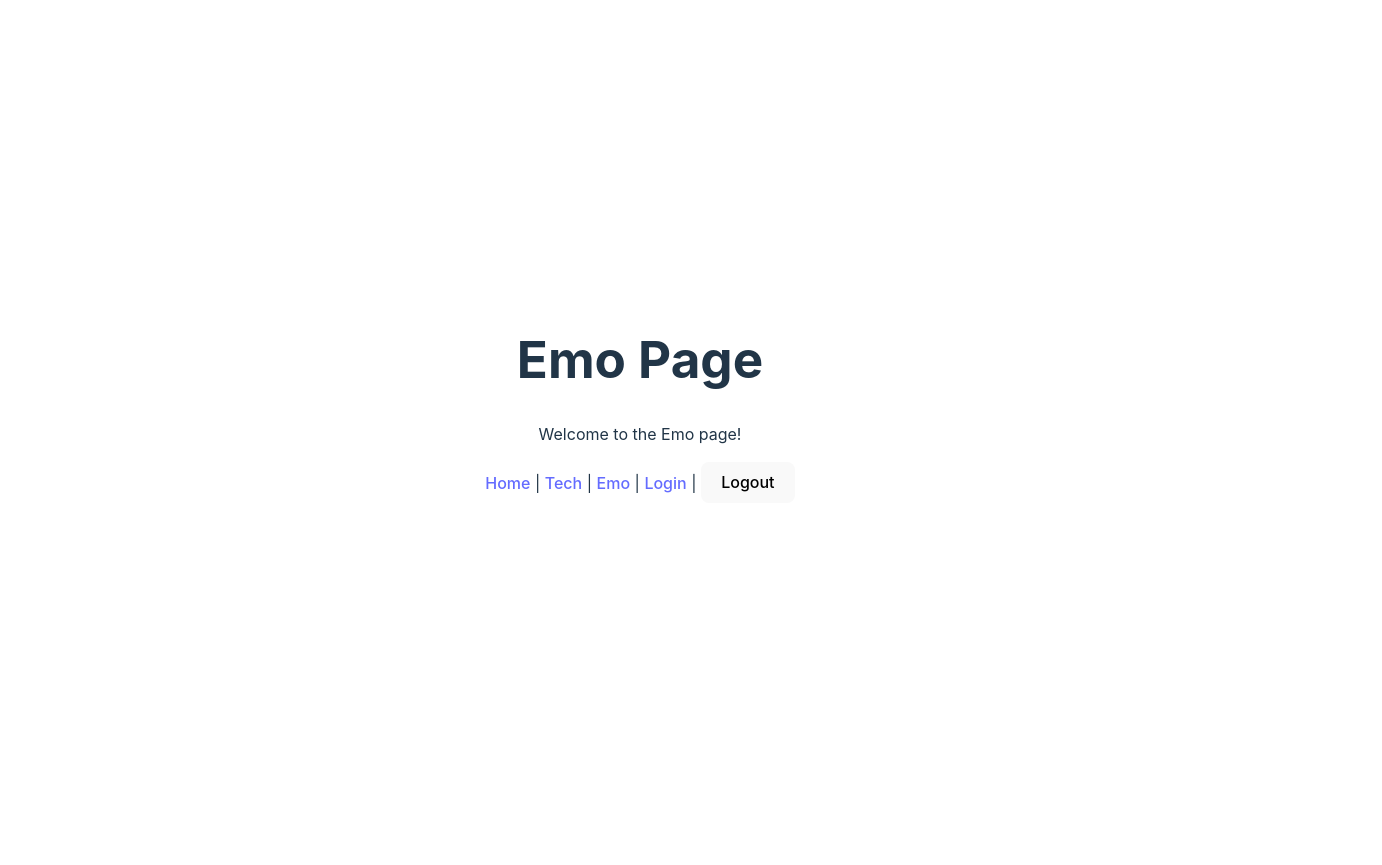
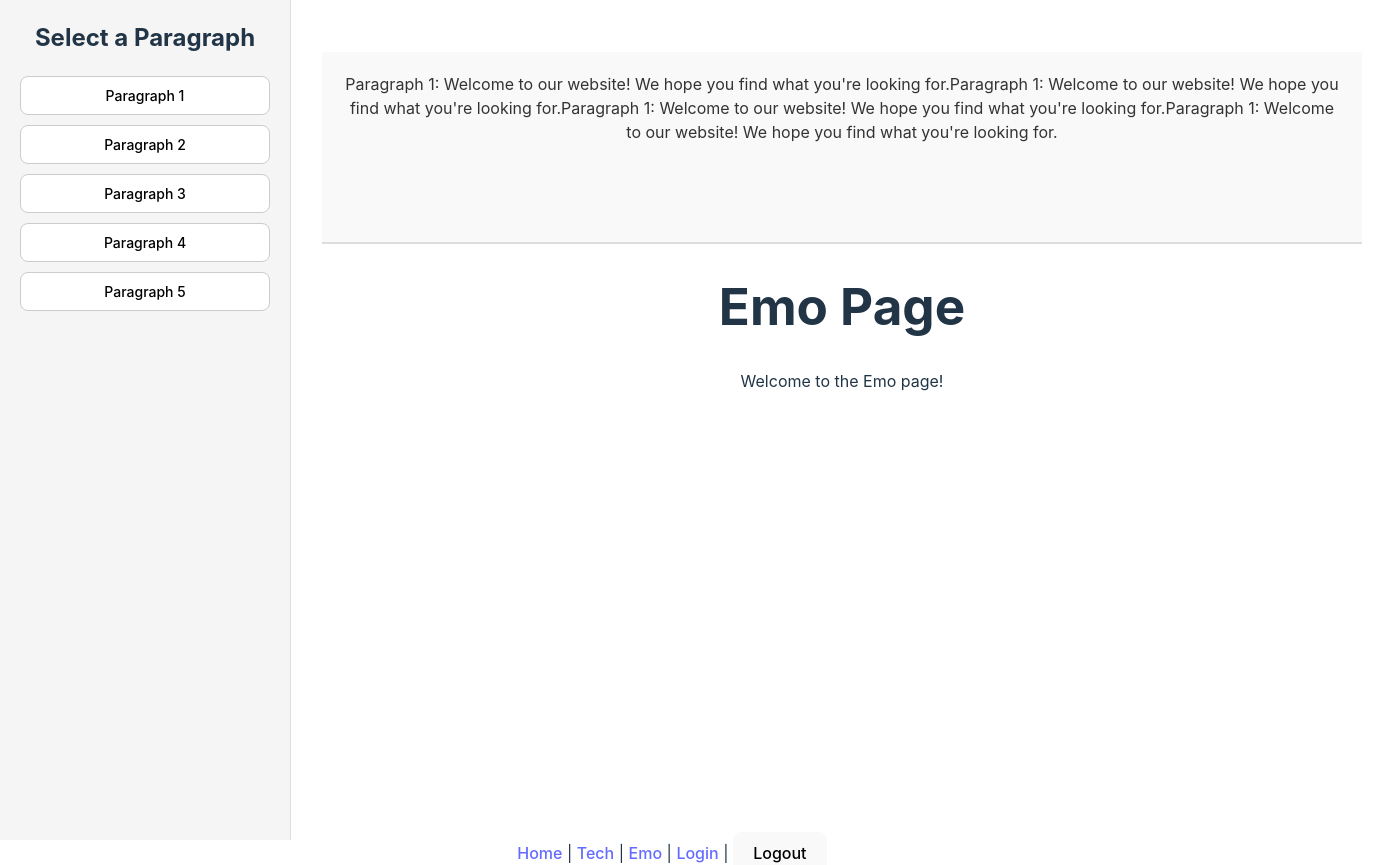
Before and after one commit to vch2128/mchackthon_2024, a React (Vite) app in the folder frontend/: page /emo in a window 1280 px wide. Shown: the top 865 px of the page, 1382 px wide, since content can reach past the window. Before the commit the page ends 800 px from the top, so only its background shows below. Built offline with nearby package versions, Linux system fonts and the light colour scheme; sample sign-in values are in the browser's storage.

Commit message:
add emo page

```diff
--- a/frontend/package.json
+++ b/frontend/package.json
@@ -27,6 +27,6 @@
     "globals": "15.9.0",
     "typescript": "5.5.3",
     "typescript-eslint": "8.7.0",
-    "vite": "5.4.8"
+    "vite": "^5.4.9"
   }
 }
--- a/frontend/src/PageRouter.tsx
+++ b/frontend/src/PageRouter.tsx
@@ -5,7 +5,7 @@ import { Routes, Route } from 'react-router-dom';
 import Home from './pages/Home/Home';
 import Tech from './pages/Tech/Tech';
 import Emo from './pages/Emo/Emo';
-import Login from './pages/Login/Login';
+import Login from './pages/Login/LogIn';
 import PrivateRoute from './PrivateRoute';
 
 const PageRouter: React.FC = () => {
--- /dev/null
+++ b/frontend/src/pages/Emo/Emo.css
@@ -0,0 +1,64 @@
+/* Emo.css */
+.emo-container {
+    display: flex;
+    height: 100vh; /* Full viewport height */
+  }
+
+  .sidebar {
+    position: fixed; /* Stick the sidebar to the left */
+    top: 0;
+    left: 0;
+    height: 100vh; /* Full height of the viewport */
+    width: 250px;
+    padding: 20px;
+    background-color: #f5f5f5;
+    border-right: 1px solid #ddd; /* Border separating sidebar from content */
+    overflow-y: auto; /* Scroll inside sidebar if content exceeds height */
+  }
+
+  .main-content {
+    margin-left: 270px; /* Space for the fixed sidebar */
+    flex: 1;
+    padding: 20px;
+  }
+
+  .paragraph-box {
+    background-color: #f9f9f9;
+    padding: 20px;
+    border-bottom: 2px solid #ddd;
+    margin-bottom: 20px;
+    height: 150px;
+    width: 1000px;
+  }
+
+  .paragraph-box p {
+    margin: 0;
+    font-size: 16px;
+    color: #333;
+  }
+
+  .sidebar h2 {
+    margin-top: 0;
+  }
+
+  .sidebar ul {
+    list-style: none;
+    padding: 0;
+  }
+
+  .sidebar li {
+    margin-bottom: 10px;
+  }
+
+  .sidebar button {
+    width: 100%;
+    padding: 10px;
+    font-size: 14px;
+    cursor: pointer;
+    background-color: #fff;
+    border: 1px solid #ccc;
+  }
+
+  .sidebar button:hover {
+    background-color: #e6e6e6;
+  }
--- a/frontend/src/pages/Emo/Emo.tsx
+++ b/frontend/src/pages/Emo/Emo.tsx
@@ -1,10 +1,38 @@
-import React from 'react';
+import React, { useState } from 'react';
+import './Emo.css';
 
 function Emo() {
+  const paragraphs = [
+    "Paragraph 1: Welcome to our website! We hope you find what you're looking for.Paragraph 1: Welcome to our website! We hope you find what you're looking for.Paragraph 1: Welcome to our website! We hope you find what you're looking for.Paragraph 1: Welcome to our website! We hope you find what you're looking for.",
+    "Paragraph 2: Discover amazing content and resources tailored for you.",
+    "Paragraph 3: Stay tuned for updates and exciting new features.",
+    "Paragraph 4: Contact us for more information or assistance.",
+    "Paragraph 5: Thank you for visiting! Have a great day."
+  ];
+
+  const [selectedParagraph, setSelectedParagraph] = useState(paragraphs[0]);
+
   return (
-    <div>
-      <h1>Emo Page</h1>
-      <p>Welcome to the Emo page!</p>
+    <div className="emo-container">
+      <div className="sidebar">
+        <h2>Select a Paragraph</h2>
+        <ul>
+          {paragraphs.map((para, index) => (
+            <li key={index}>
+              <button onClick={() => setSelectedParagraph(para)}>
+                Paragraph {index + 1}
+              </button>
+            </li>
+          ))}
+        </ul>
+      </div>
+      <div className="main-content">
+        <div className="paragraph-box">
+          <p>{selectedParagraph}</p>
+        </div>
+        <h1>Emo Page</h1>
+        <p>Welcome to the Emo page!</p>
+      </div>
     </div>
   );
 }
```
Also changed, not shown: 1 other file (tests, documents, lock files or other folders).
